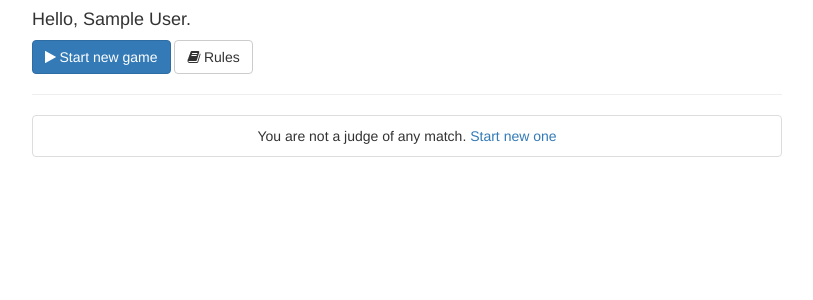
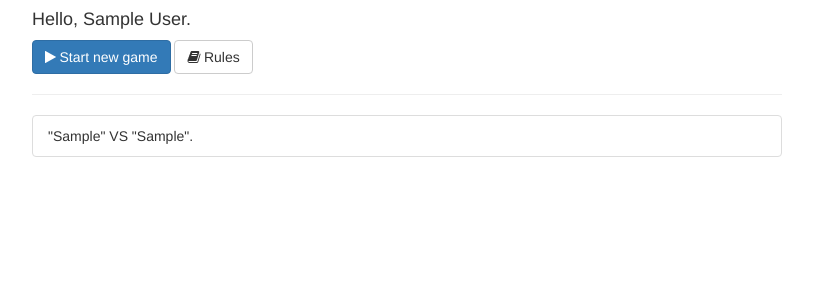
Before and after one commit to VlasovVitaly/goroda, a Django app: page / in a window 1280 px wide. Shown: the top 300 px of the page, without its empty margins (233-1046 px from the left). Run offline with Django 3.2, Linux system fonts and the light colour scheme; a user stored in the database is signed in; tables that the repository leaves empty hold one stand-in row (values such as "Sample post"); some libraries are stand-ins or nearby versions.

Commit message:
Small fix. Removed debug var

```diff
--- a/game/templates/game/index.html
+++ b/game/templates/game/index.html
@@ -13,7 +13,7 @@
             <button class="btn btn-default"><i class="fa fa-book">&nbsp;</i>{% trans 'Rules' %}</button>
             <hr>
             <ul class="list-group">
-                {% for match in matches2 %}
+                {% for match in matches %}
                     {% if match.finished %}
                         <li class="list-group-item">{{ match }}.</li>
                     {% else %}
```
